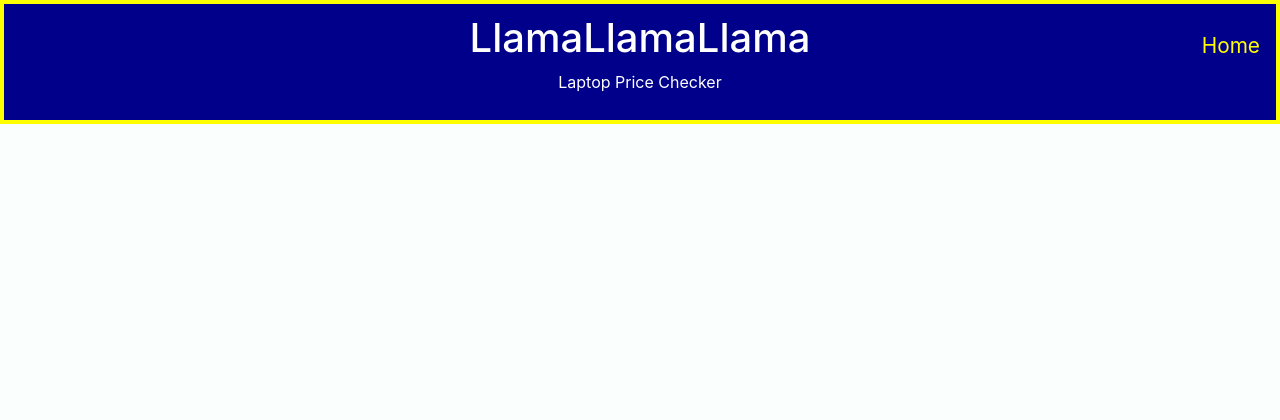
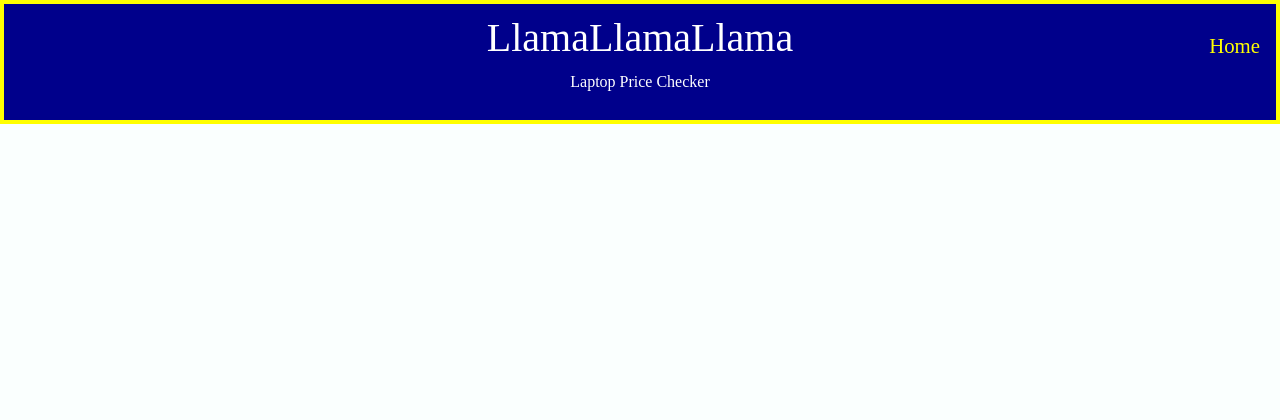
Before and after one commit to CodeEMP/LaptopPriceComparison, a Python web app: template appfiles/templates/base.html in a window 1280 px wide. Shown: the top 420 px of the page. Run offline with Jinja, Linux system fonts and the light colour scheme; the template is opened without the code that fills it, so the values that code supplies are empty; some libraries are stand-ins or nearby versions.

Commit message:
css fixings

```diff
--- a/appfiles/templates/base.html
+++ b/appfiles/templates/base.html
@@ -43,6 +43,7 @@
       header {
         background-color: darkblue;
         color: white;
+        font-family: "Times New Roman", Times, serif;
       }
       footer {
         background-color: darkblue;
--- a/static/css/product.css
+++ b/static/css/product.css
@@ -3,7 +3,7 @@
   color: navy;
 }
 body {
-  font-family: serif;
+  font-family: "Times New Roman", Times, serif;
   margin:0;
 }
 p {
@@ -29,4 +29,5 @@ header {
   top:0;
   width:100%;
   padding:0;
+  font-family: "Times New Roman", Times, serif;
 }
```
